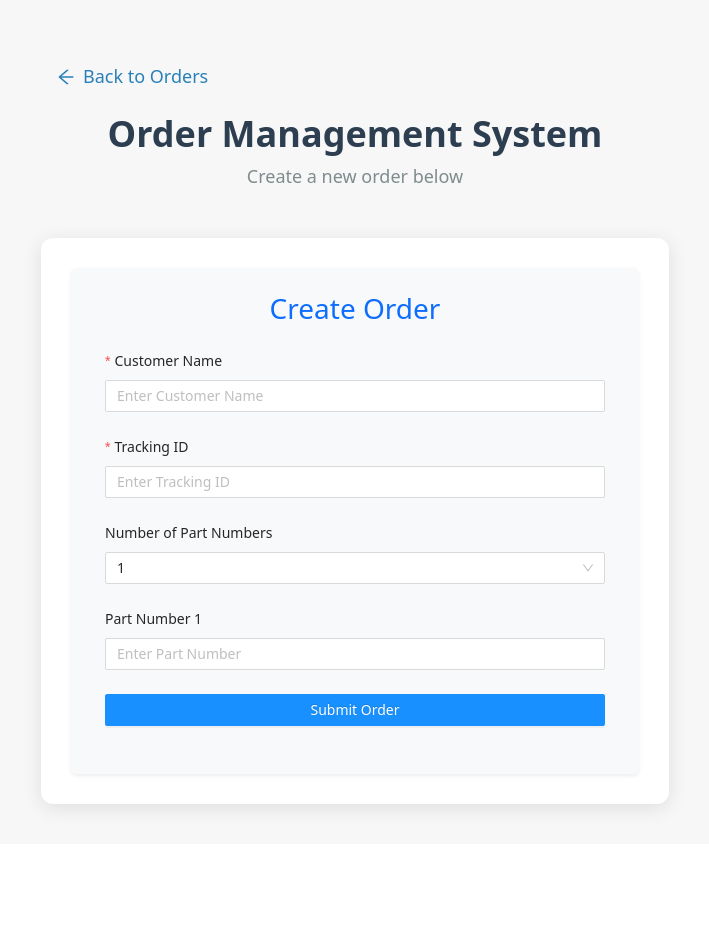
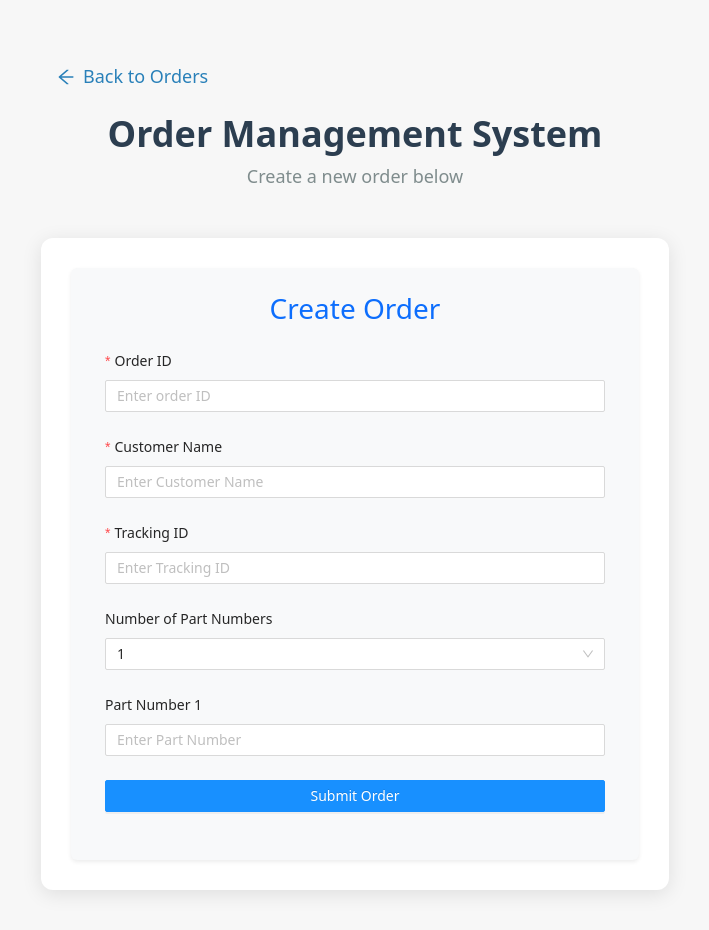
Before and after one commit to jourmikLLC/order, a React (Vite) app in the folder Client/: page /order-entry in a window 1280 px wide. Shown: the whole page, without its empty margins (285-994 px from the left). Before the commit the page ends 844 px from the top, so only its background shows below. Built offline with nearby package versions, Linux system fonts and the light colour scheme.

Commit message:
Initial commit

```diff
--- a/Client/src/components/OrderForm.jsx
+++ b/Client/src/components/OrderForm.jsx
@@ -32,6 +32,7 @@ function OrderForm() {
   const handleSubmit = async (values) => {
     try {
       const orderData = {
+        orderId: values.orderId,
         customerName: values.customerName,
         trackingId: values.trackingId,
         entries: entries.map((entry) => ({
@@ -59,6 +60,13 @@ function OrderForm() {
         onFinish={handleSubmit}
         style={{ maxWidth: "500px", margin: "auto" }}
       >
+        <Form.Item
+          label="Order ID"
+          name="orderId"
+          rules={[{ required: true, message: "Enter order ID!" }]}
+        >
+          <Input placeholder="Enter order ID" />
+        </Form.Item>
         <Form.Item
           label="Customer Name"
           name="customerName"
--- a/Client/src/pages/OrderDetailPage.jsx
+++ b/Client/src/pages/OrderDetailPage.jsx
@@ -124,7 +124,7 @@ function OrderDetailPage() {
             </div>
 
             {/* Dispatch Button */}
-            {order.status !== "Dispatched" && (
+            {/* {order.status !== "Dispatched" && (
               <div className="text-center">
                 <Button
                   type="primary"
@@ -142,7 +142,7 @@ function OrderDetailPage() {
                   Dispatch Order
                 </Button>
               </div>
-            )}
+            )} */}
           </Card>
         </div>
       </div>
--- a/Client/src/pages/OrderDetails.jsx
+++ b/Client/src/pages/OrderDetails.jsx
@@ -126,8 +126,11 @@ function OrderDetails() {
                   className="text-center"
                   style={{ fontSize: "24px", color: "#2c3e50" }}
                 >
-                  Tracking ID: {order.trackingId}
+                  Order ID: {order.orderId}
                 </h3>
+                <p style={{ fontSize: "16px", color: "#7f8c8d" }}>
+                  <strong>Tracking id:</strong> {order.trackingId}
+                </p>
                 <p style={{ fontSize: "16px", color: "#7f8c8d" }}>
                   <strong>Customer Name:</strong> {order.customerName}
                 </p>
```
Also changed, not shown: 2 other files (tests, documents, lock files or other folders).
